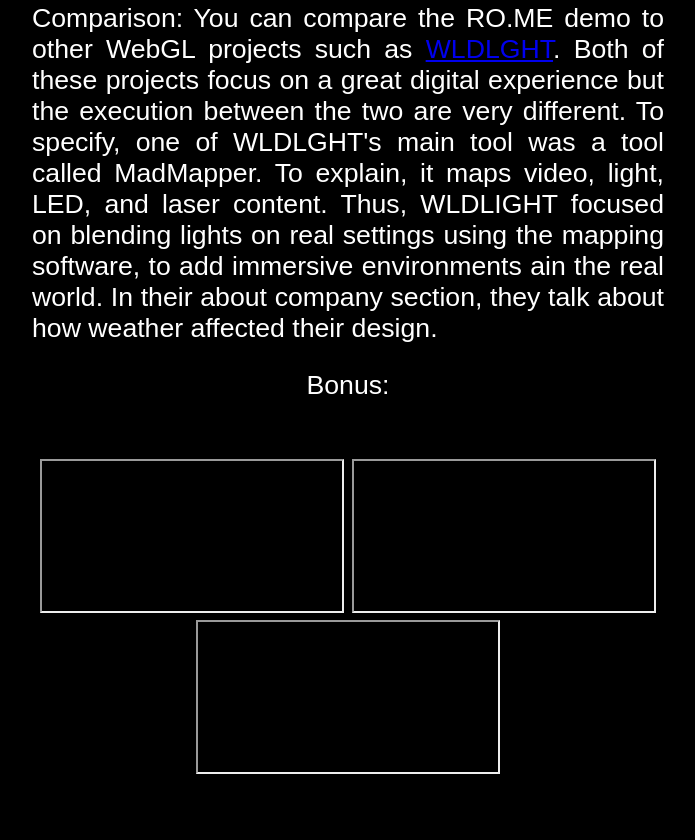
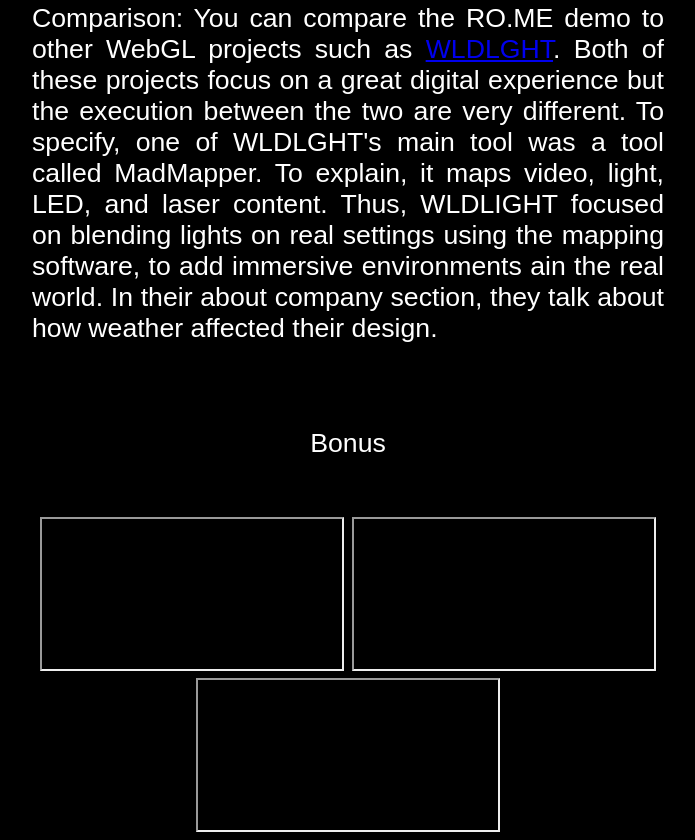
Before and after one commit to bostongfx/CS460student, a plain HTML site: page 01/index.html in a window 1280 px wide. Shown: the part 1266-2106 px from the top of the page, without its empty margins (292-987 px from the left). Before the commit the page ends 2048 px from the top, so only its background shows below. Drawn offline with Linux system fonts and the light colour scheme.

Commit message:
Update index.html

```diff
--- a/01/index.html
+++ b/01/index.html
@@ -69,7 +69,7 @@
        <!-- TODO: FILL IN THE COMPARISON -->
       </p>
 
-<p id='bonus'>Bonus:</p></br>
+    <br><p id='bonus'>Bonus</p><br>
       <div id='bonus'>
 
         <!-- TODO: BONUS TASK GOES HERE -->
```
